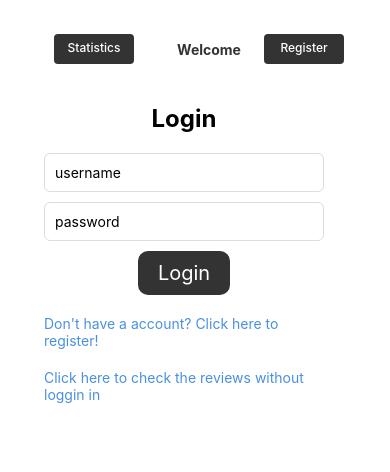
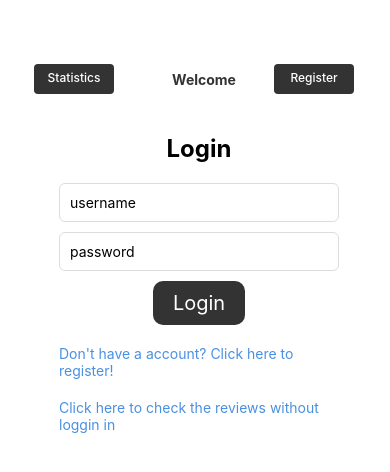
Before and after one commit to PattonYin/YY_music_mobile, a React Native app: screen / in a window 390 px wide. Shown: the top 472 px of the page. Built offline with nearby package versions, Linux system fonts and the light colour scheme.

Commit message:
Updated Style

```diff
--- a/components/Home.js
+++ b/components/Home.js
@@ -76,6 +76,8 @@ const styles = StyleSheet.create({
     height: 60,
     borderRadius: 10,
     width: 320,
+    marginTop: 30,
+    marginLeft: 10,
   },
   main: {
     height: 700,
@@ -83,6 +85,7 @@ const styles = StyleSheet.create({
     backgroundColor: "#ffffff",
     borderRadius: 10,
     width: 320,
+    marginLeft: 15,
   },
   list: {
     flex: 1,
--- a/components/top_bar.js
+++ b/components/top_bar.js
@@ -131,12 +131,12 @@ const styles = StyleSheet.create({
     justifyContent: "flex-start", // Align items to the start
     alignItems: "center",
     paddingVertical: 10,
-    paddingLeft: 30, // BY giving the padding on left, we make space for back button
     backgroundColor: "#ffffff",
   },
   logo: {
     width: 100,
     resizeMode: "contain",
+    marginLeft: 0,
   },
   login: {
     flex: 1, // Take up all the space in the header
--- a/components/view_song.js
+++ b/components/view_song.js
@@ -129,7 +129,7 @@ const styles = StyleSheet.create({
     fontSize: 24,
     color: "green",
     textAlign: "center",
-    marginVertical: 20,
+    marginVertical: 10,
   },
   card: {
     backgroundColor: "#fff",
```
